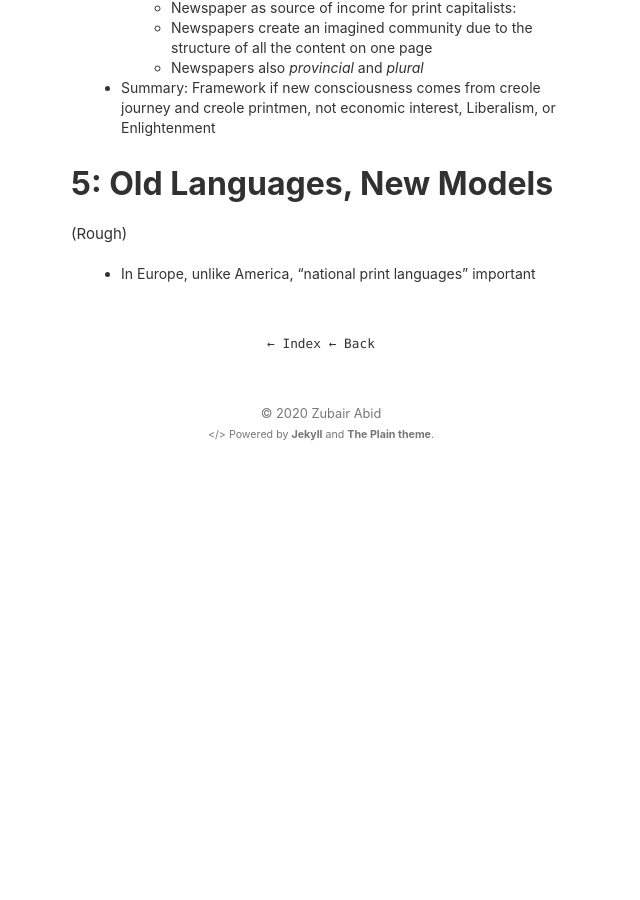
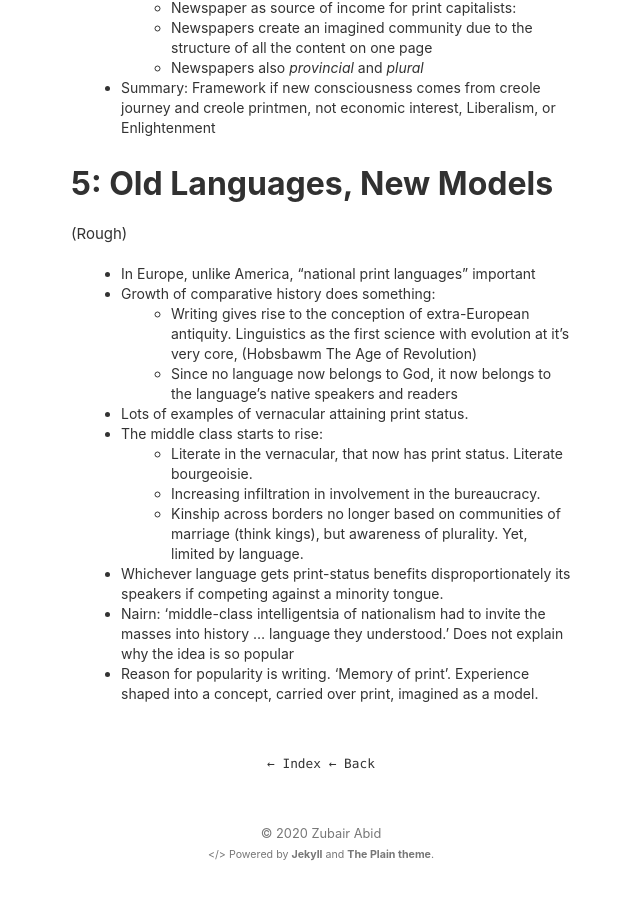
Before and after one commit to zubairabid/Semester7, a Jekyll site: the page built from subjects/nationalism/readings/benedict.md, in a window 1280 px wide and 900 px high, scrolled down 2479 px. Shown: the whole window, without its empty margins (319-959 px from the left). Built offline with Jekyll 4.4.1, drawn with Linux system fonts in a browser that asks for light colours; before the commit the page ends 2959 px from its top, so only the background shows below that.

```diff
--- a/subjects/nationalism/readings/benedict.md
+++ b/subjects/nationalism/readings/benedict.md
@@ -105,3 +105,23 @@ TODO
 (Rough)
 
 - In Europe, unlike America, "national print languages" important
+- Growth of comparative history does something:
+    - Writing gives rise to the conception of extra-European antiquity.
+      Linguistics as the first science with evolution at it's very core,
+      (Hobsbawm The Age of Revolution)
+    - Since no language now belongs to God, it now belongs to the language's
+      native speakers and readers
+- Lots of examples of vernacular attaining print status.
+- The middle class starts to rise:
+    - Literate in the vernacular, that now has print status. Literate
+      bourgeoisie.
+    - Increasing infiltration in involvement in the bureaucracy.
+    - Kinship across borders no longer based on communities of marriage (think
+      kings), but awareness of plurality. Yet, limited by language.
+- Whichever language gets print-status benefits disproportionately its speakers
+  if competing against a minority tongue.
+- Nairn: 'middle-class intelligentsia of nationalism had to invite the masses
+  into history ... language they understood.' Does not explain why the idea is
+  so popular
+- Reason for popularity is writing. 'Memory of print'. Experience shaped into a
+  concept, carried over print, imagined as a model.
```
Also changed, not shown: subjects/nationalism/assign/20171076_Nationalism_asgn2.md (added, +19 -0 lines), subjects/nationalism/assign/Assignment 2.bib (added, +26 -0 lines), 1 other file.
